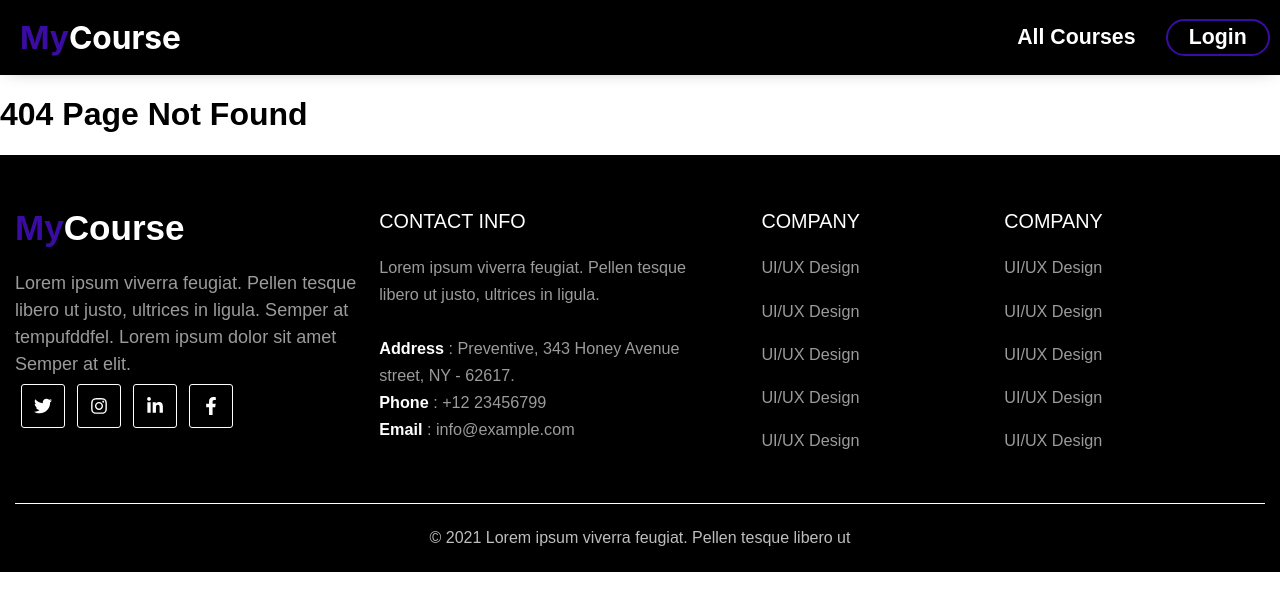
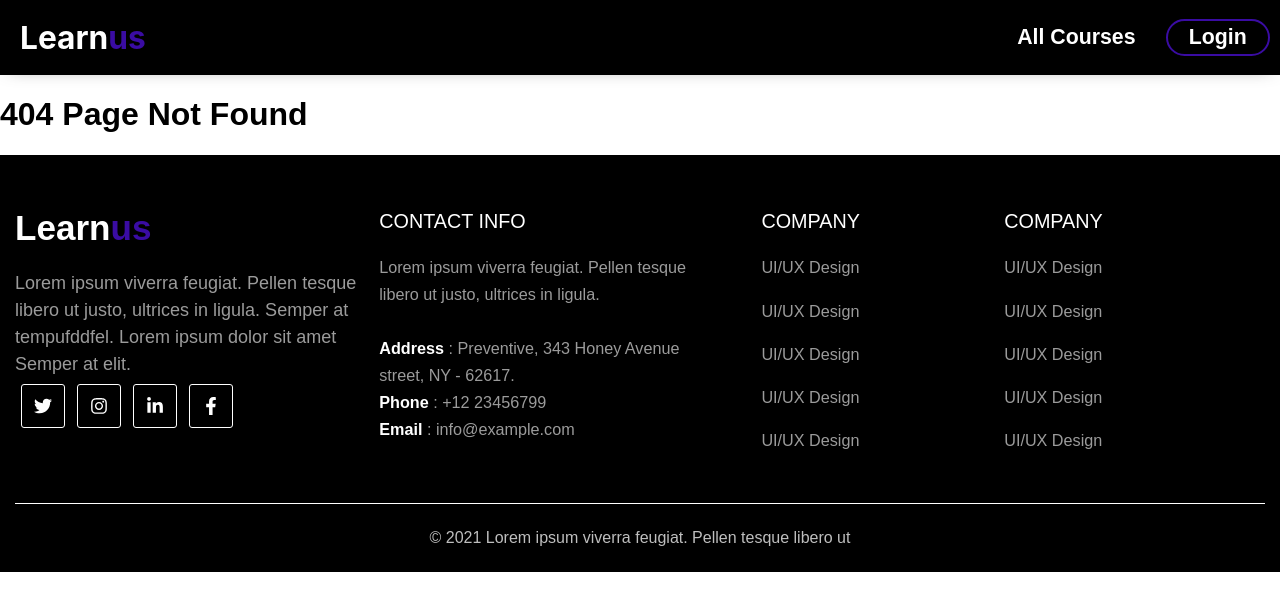
Before and after one commit to shamilkotta/Learnus_FrontEnd, a React (Create React App) app: page /404-page-not-found in a window 1280 px wide. Shown: the top 610 px of the page. Built offline with nearby package versions, Linux system fonts and the light colour scheme.

Commit message:
site renamed

```diff
--- a/src/components/Footer/index.js
+++ b/src/components/Footer/index.js
@@ -10,7 +10,7 @@ function Footer() {
                     <div className="footer__description">
                         <div className="footer__brand">
                             <div className="brand__logo">
-                                <h1><span>My</span>Course</h1>
+                                <h1>Learn<span>us</span></h1>
                             </div>
                             <div className="brand__about">
                                 <p className="p">Lorem ipsum viverra feugiat. Pellen tesque libero ut justo, ultrices in ligula. Semper at tempufddfel. Lorem ipsum dolor sit amet Semper at elit.</p>
--- a/src/components/Menu/Navbar/index.js
+++ b/src/components/Menu/Navbar/index.js
@@ -44,7 +44,7 @@ function Navbar({toggleNavbar, toggleSidebar}) {
             <div className="navbar-container wrapper">
                 <span className="navbar__logo">
                     { layout === 'admin' || layout === 'user' ? <FiMenu onClick={toggleSidebar} /> : null }
-                    <Link to="/" className=" fff" style={{marginLeft: '10px'}}><span>My</span>Course</Link>
+                    <Link to="/" className=" fff" style={{marginLeft: '10px'}}>Learn<span>us</span></Link>
                 </span>
                 <ul className="navbar__items">
                     {
```
